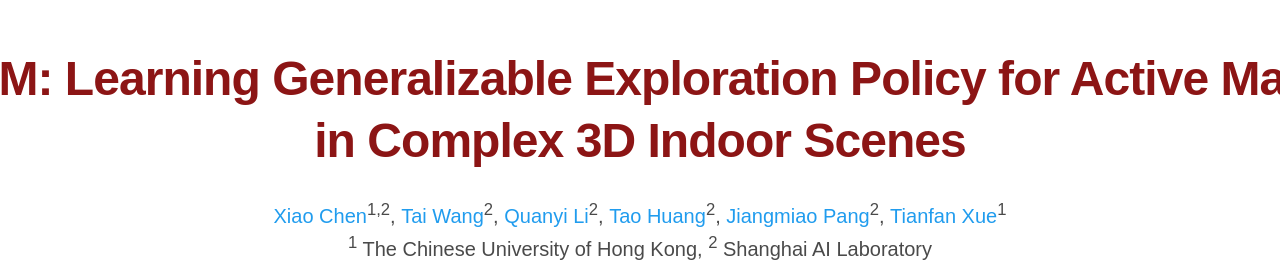
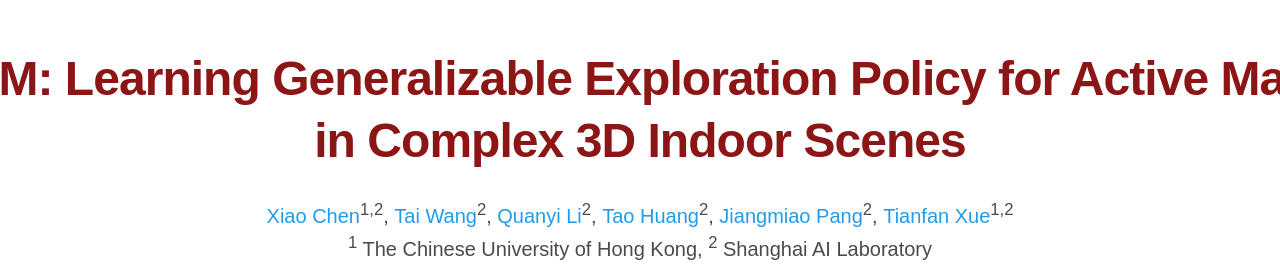
Before and after one commit to zjwzcx/zjwzcx.github.io, a plain HTML site: page gleam/index.html in a window 1280 px wide. Shown: the top 273 px of the page. Drawn offline with nearby package versions, Linux system fonts and the light colour scheme; some icons are missing; files whose address does not match are found by name.

Commit message:
update affiliation

```diff
--- a/gleam/index.html
+++ b/gleam/index.html
@@ -97,7 +97,7 @@
             <span class="author-block"><a href="https://quanyili.github.io/" target="_blank">Quanyi Li</a><sup>2</sup>, </span>
             <span class="author-block"><a href="https://taohuang13.github.io/" target="_blank">Tao Huang</a><sup>2</sup>, </span>
             <span class="author-block"><a href="https://oceanpang.github.io/" target="_blank">Jiangmiao Pang</a><sup>2</sup>, </span>
-            <span class="author-block"><a href="https://tianfan.info/" target="_blank">Tianfan Xue</a><sup>1</sup></span>
+            <span class="author-block"><a href="https://tianfan.info/" target="_blank">Tianfan Xue</a><sup>1,2</sup></span>
           </div>
           <div class="is-size-5 publication-authors">
             <span class="author-block"><sup>1</sup> The Chinese University of Hong Kong,</span>
```
Also changed, not shown: index.html (+0 -4 lines), 2 other files.
